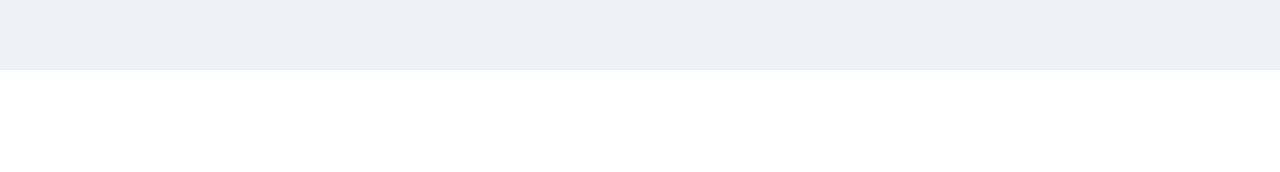
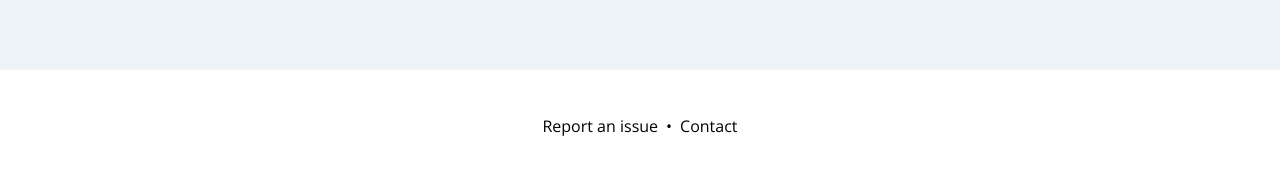
Before and after one commit to slinkardbrandon/runes, a React (Create React App) app: page / in a window 1280 px wide. Shown: the part 730-902 px from the top of the page. Before the commit the page ends 800 px from the top, so only its background shows below. Built offline with nearby package versions, Linux system fonts and the light colour scheme.

Commit message:
Adding simple footer component

```diff
--- a/src/App.tsx
+++ b/src/App.tsx
@@ -1,11 +1,12 @@
-import React from "react";
-import "./App.css";
-import "./assets/main.css";
-import { RuneSystem } from "./classes/RuneSystem";
-import { ElderFuthark } from "./classes/ElderFuthark";
-import { FlashCardController } from "./components/FlashCardController";
-import { RuneSystemContext } from "./RuneSystemContext";
-import { Header } from "./components/Header";
+import React from 'react';
+import './App.css';
+import './assets/main.css';
+import { RuneSystem } from './classes/RuneSystem';
+import { ElderFuthark } from './classes/ElderFuthark';
+import { FlashCardController } from './components/FlashCardController';
+import { RuneSystemContext } from './RuneSystemContext';
+import { Header } from './components/Header';
+import { Footer } from './components/Footer';
 
 function App() {
   const runeSystems: RuneSystem[] = [new ElderFuthark()];
@@ -22,6 +23,7 @@ function App() {
         </header> */}
         <FlashCardController />
       </div>
+      <Footer />
     </RuneSystemContext.Provider>
   );
 }
--- /dev/null
+++ b/src/components/Footer.tsx
@@ -0,0 +1,25 @@
+import React from 'react';
+
+export const Footer = () => {
+  return (
+    <div className="bg-white w-full">
+      <div className="p-4 text-center items-center">
+        <div className="m-5">
+          <div className="flex justify-center">
+            <div className="p-2">
+              <a href="https://github.com/slinkardbrandon/runestudy/issues/new/choose">
+                Report an issue
+              </a>
+            </div>
+            <span className="inline-flex items-center">&bull;</span>
+            <div className="p-2">
+              <a href="mailto:slinkardbrandon@gmail.com?subject=RuneStudy Contact">
+                Contact
+              </a>
+            </div>
+          </div>
+        </div>
+      </div>
+    </div>
+  );
+};
```
